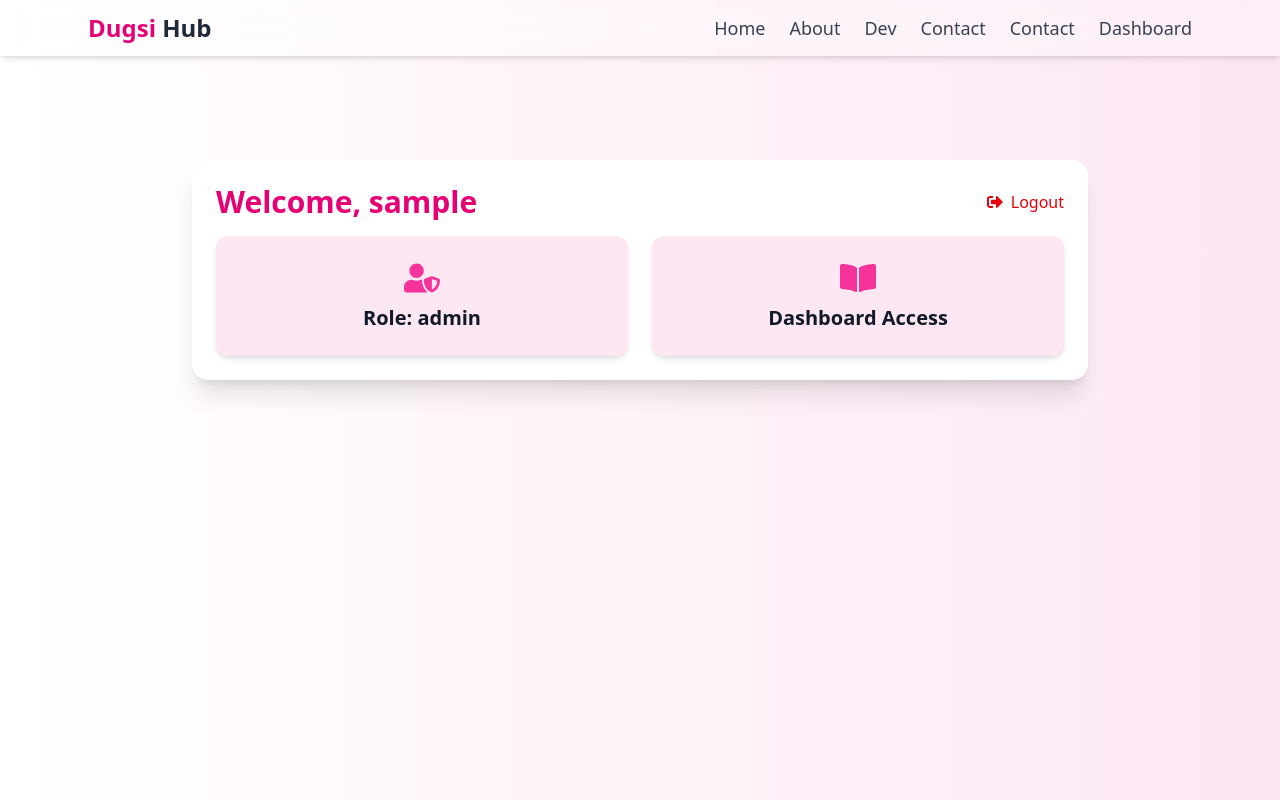
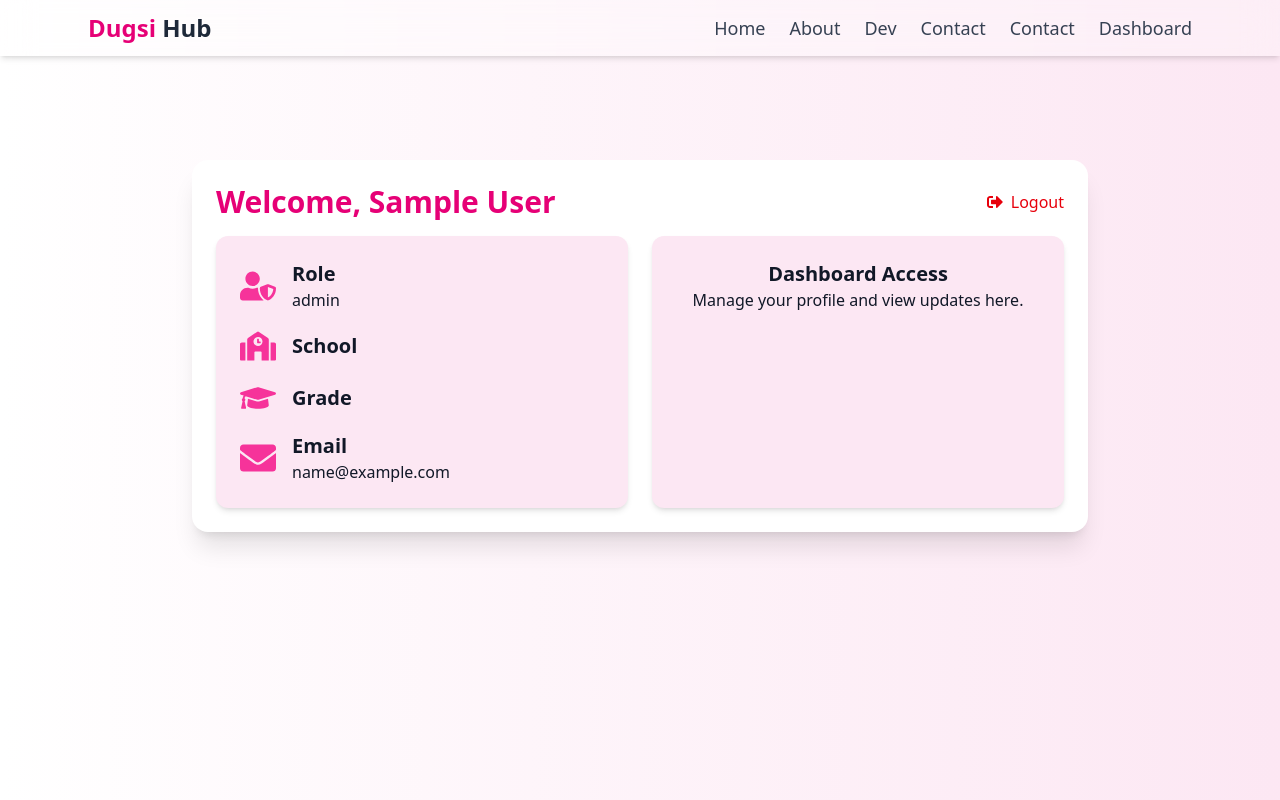
Before and after one commit to engabdullah-2024/DugsiTech, a React (Vite) app: page /dashboard in a window 1280 px wide. Shown: the top 800 px of the page. Built offline with nearby package versions, Linux system fonts and the light colour scheme; sample sign-in values are in the browser's storage.

Commit message:
added more users

```diff
--- a/src/components/Dashboard.jsx
+++ b/src/components/Dashboard.jsx
@@ -1,6 +1,6 @@
 // src/pages/Dashboard.jsx
 import React from 'react';
-import { FaUserShield, FaBookOpen, FaSignOutAlt } from 'react-icons/fa';
+import { FaUserShield, FaSchool, FaGraduationCap, FaEnvelope, FaSignOutAlt } from 'react-icons/fa';
 import { useNavigate } from 'react-router-dom';
 
 const Dashboard = () => {
@@ -17,7 +17,7 @@ const Dashboard = () => {
       <div className="max-w-4xl mx-auto bg-white rounded-2xl shadow-xl p-6 mt-32">
         <div className="flex justify-between items-center mb-4">
           <h2 className="text-3xl font-bold text-pink-600">
-            Welcome, {user?.username}
+            Welcome, {user?.name}
           </h2>
           <button
             onClick={logout}
@@ -26,14 +26,47 @@ const Dashboard = () => {
             <FaSignOutAlt /> Logout
           </button>
         </div>
+
         <div className="grid grid-cols-1 md:grid-cols-2 gap-6">
+          {/* User Info Section */}
+          <div className="bg-pink-100 p-6 rounded-xl text-center shadow-md space-y-4">
+            <div className="flex items-center justify-start space-x-4">
+              <FaUserShield className="text-4xl text-pink-500" />
+              <div className="text-left">
+                <h3 className="text-xl font-semibold">Role</h3>
+                <p>{user?.role}</p>
+              </div>
+            </div>
+
+            <div className="flex items-center justify-start space-x-4">
+              <FaSchool className="text-4xl text-pink-500" />
+              <div className="text-left">
+                <h3 className="text-xl font-semibold">School</h3>
+                <p>{user?.school}</p>
+              </div>
+            </div>
+
+            <div className="flex items-center justify-start space-x-4">
+              <FaGraduationCap className="text-4xl text-pink-500" />
+              <div className="text-left">
+                <h3 className="text-xl font-semibold">Grade</h3>
+                <p>{user?.grade}</p>
+              </div>
+            </div>
+
+            <div className="flex items-center justify-start space-x-4">
+              <FaEnvelope className="text-4xl text-pink-500" />
+              <div className="text-left">
+                <h3 className="text-xl font-semibold">Email</h3>
+                <p>{user?.email}</p>
+              </div>
+            </div>
+          </div>
+
+          {/* Dashboard Info Section */}
           <div className="bg-pink-100 p-6 rounded-xl text-center shadow-md">
-            <FaUserShield className="text-4xl mx-auto text-pink-500 mb-2" />
-            <h3 className="text-xl font-semibold">Role: {user?.role}</h3>
-          </div>
-          <div className="bg-pink-100 p-6 rounded-xl text-center shadow-md">
-            <FaBookOpen className="text-4xl mx-auto text-pink-500 mb-2" />
             <h3 className="text-xl font-semibold">Dashboard Access</h3>
+            <p>Manage your profile and view updates here.</p>
           </div>
         </div>
       </div>
--- a/src/pages/Login.jsx
+++ b/src/pages/Login.jsx
@@ -1,13 +1,27 @@
+// src/pages/Login.jsx
 import React, { useState } from 'react';
 import { useNavigate } from 'react-router-dom';
 
+// List of users with their full name, email, password, role, school, and grade
 const users = [
-  { username: 'Abdullah', password: '1694', role: 'SuperAdmin' },
-  { username: 'Arday', password: '123456789', role: 'Student' },
+  { name: 'Abdullahi Osman', email: 'abdullahiosman727@gmail.com', password: '1694', role: 'Student', school: 'Alfurqan School Ceelasha', grade: '12' },
+  { name: 'Abdi Hassan', email: 'Luqmaan@gmail.com', password: '123456789', role: 'Student', school: 'Alfurqan School', grade: '12' },
+  { name: 'Ahmed Salaad Cali Mohamed', email: 'Ahmettsalaadcali321@gmail.com', password: 'password123', role: 'Student', school: 'Alfurqan School Ceelasha', grade: '12' },
+  { name: 'Balqiis Mohamed Yusuf', email: 'Balqiisamaxamed582@gmail.com', password: 'password123', role: 'Student', school: 'Alfurqan School Ceelasha', grade: '12' },
+  { name: 'Ibraahim Isxaq Cali', email: 'Ibraahimisaqcali1213@gmail.com', password: 'ibra77', role: 'Student', school: 'Alfurqan School Ceelasha', grade: '12' },
+  { name: 'Maryan Osman', email: 'Maryanosman531@gmail.com', password: 'password123', role: 'Student', school: 'Alfurqan School Ceelasha', grade: '12' },
+  { name: 'Mohamett Ali Adam', email: 'Alimaxamed733@gmail.com', password: 'password123', role: 'Student', school: 'Alfurqan School Ceelasha', grade: '12' },
+  { name: 'Muscab Mohamed Abdulahi', email: 'Muscabmohamedabdullahi99@gmail.com', password: '9988', role: 'Student', school: 'Alfurqan School Ceelasha', grade: '12' },
+  { name: 'Ruweyda Abdi Samatar', email: 'Ruweydaabdi48@gmail.com', password: 'ruwayda20', role: 'Student', school: 'Alfurqan School Ceelasha', grade: '12' },
+  { name: 'Sidik Sheik Hassan', email: 'Cumarxasann77@gmail.com', password: 'omar22', role: 'Student', school: 'Alfurqan School Ceelasha', grade: '12' },
+  { name: 'Yaxye Maxamed Cabdi', email: 'yabsheimoha@gmail.com', password: 'password123', role: 'Student', school: 'Alfurqan School Ceelasha', grade: '12' },
+  { name: 'Hamdi Nuur Apdullahi ', email: 'Hamdinuurapdullahi948@gmail.com', password: 'hamdi', role: 'Student', school: 'Alfurqan School Ceelasha', grade: '12' },
+  { name: 'Mohamed saiid ali ', email: 'mohasaiidali@1gmail.com', password: 'mosaid', role: 'Student', school: 'Alfurqan School Ceelasha', grade: '12' },
+  { name: 'Osman Abdulle Omar ', email: 'herowll649@gmail.com', password: 'osman19', role: 'Student', school: 'Alfurqan School Ceelasha', grade: '12' }
 ];
 
 const Login = () => {
-  const [form, setForm] = useState({ username: '', password: '' });
+  const [form, setForm] = useState({ email: '', password: '' });
   const [error, setError] = useState('');
   const navigate = useNavigate();
 
@@ -18,27 +32,19 @@ const Login = () => {
   const handleSubmit = (e) => {
     e.preventDefault();
 
-    // Test localStorage availability
-    try {
-      localStorage.setItem("test", "123");
-      localStorage.removeItem("test");
-    } catch (err) {
-      setError("Your browser doesn't support localStorage.");
-      return;
-    }
-
-    // Find user (case-insensitive username)
+    // Check if user exists
     const user = users.find(
       (u) =>
-        u.username.toLowerCase() === form.username.toLowerCase() &&
+        u.email.toLowerCase() === form.email.toLowerCase() &&
         u.password === form.password
     );
 
     if (user) {
+      // Save user data in localStorage and navigate to the dashboard
       localStorage.setItem('auth', JSON.stringify(user));
       navigate('/dashboard');
     } else {
-      setError('You are not here ❌');
+      setError('Incorrect email or password ❌');
     }
   };
 
@@ -49,14 +55,12 @@ const Login = () => {
         {error && <p className="text-red-500 text-center mb-2">{error}</p>}
         <form onSubmit={handleSubmit} className="space-y-4">
           <input
-            type="text"
-            name="username"
-            placeholder="Username"
+            type="email"
+            name="email"
+            placeholder="Email"
             autoComplete="off"
-            autoCorrect="off"
-            autoCapitalize="none"
             className="w-full px-4 py-2 border rounded-lg focus:outline-none focus:ring-2 focus:ring-pink-300"
-            value={form.username}
+            value={form.email}
             onChange={handleChange}
           />
           <input
@@ -64,8 +68,6 @@ const Login = () => {
             name="password"
             placeholder="Password"
             autoComplete="off"
-            autoCorrect="off"
-            autoCapitalize="none"
             className="w-full px-4 py-2 border rounded-lg focus:outline-none focus:ring-2 focus:ring-pink-300"
             value={form.password}
             onChange={handleChange}
@@ -77,11 +79,6 @@ const Login = () => {
             Login
           </button>
         </form>
-
-        {/* Debug Info for Mobile Testing */}
-        <p className="text-xs text-gray-400 text-center mt-4">
-          Device Info: {navigator.userAgent}
-        </p>
       </div>
     </div>
   );
```
